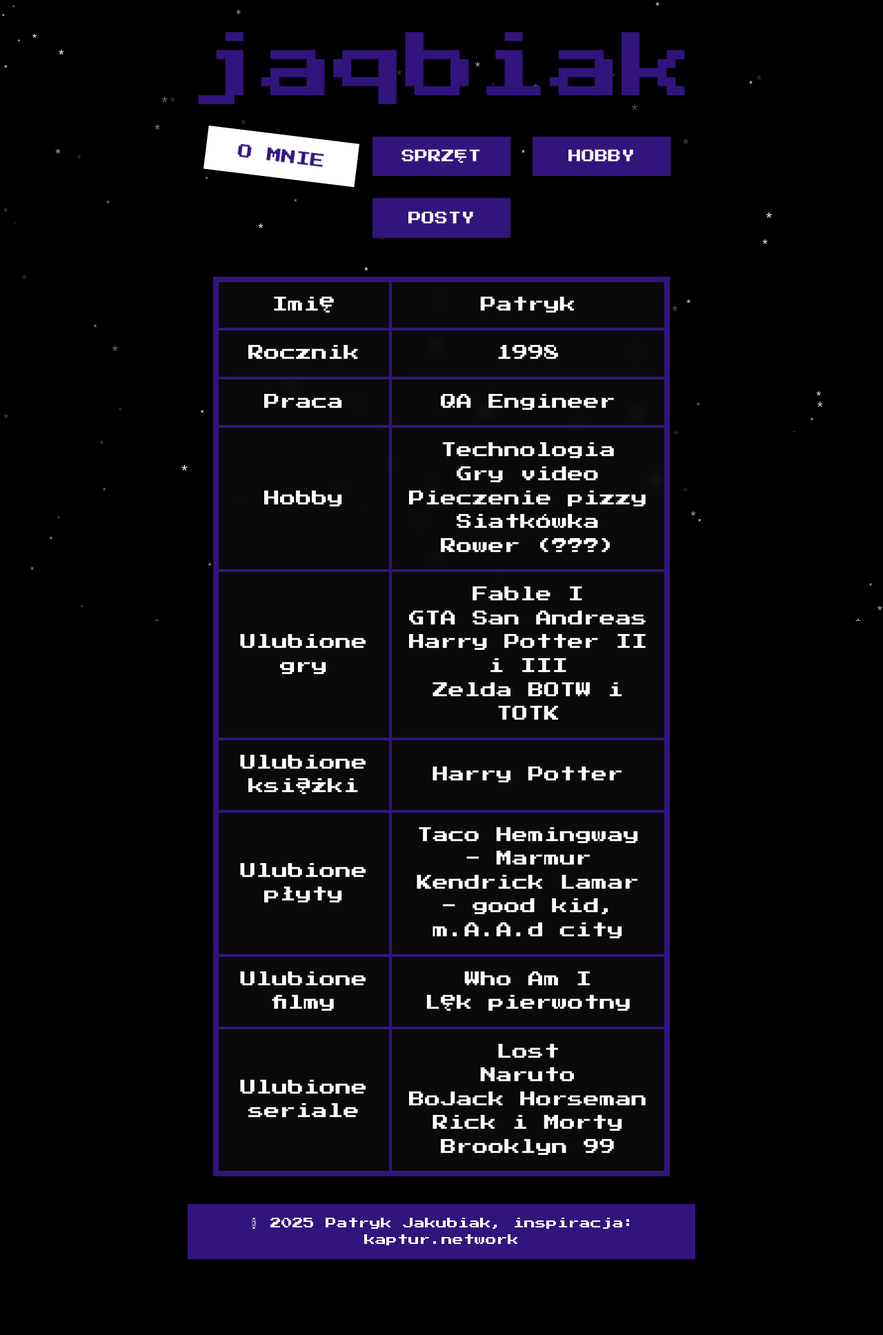
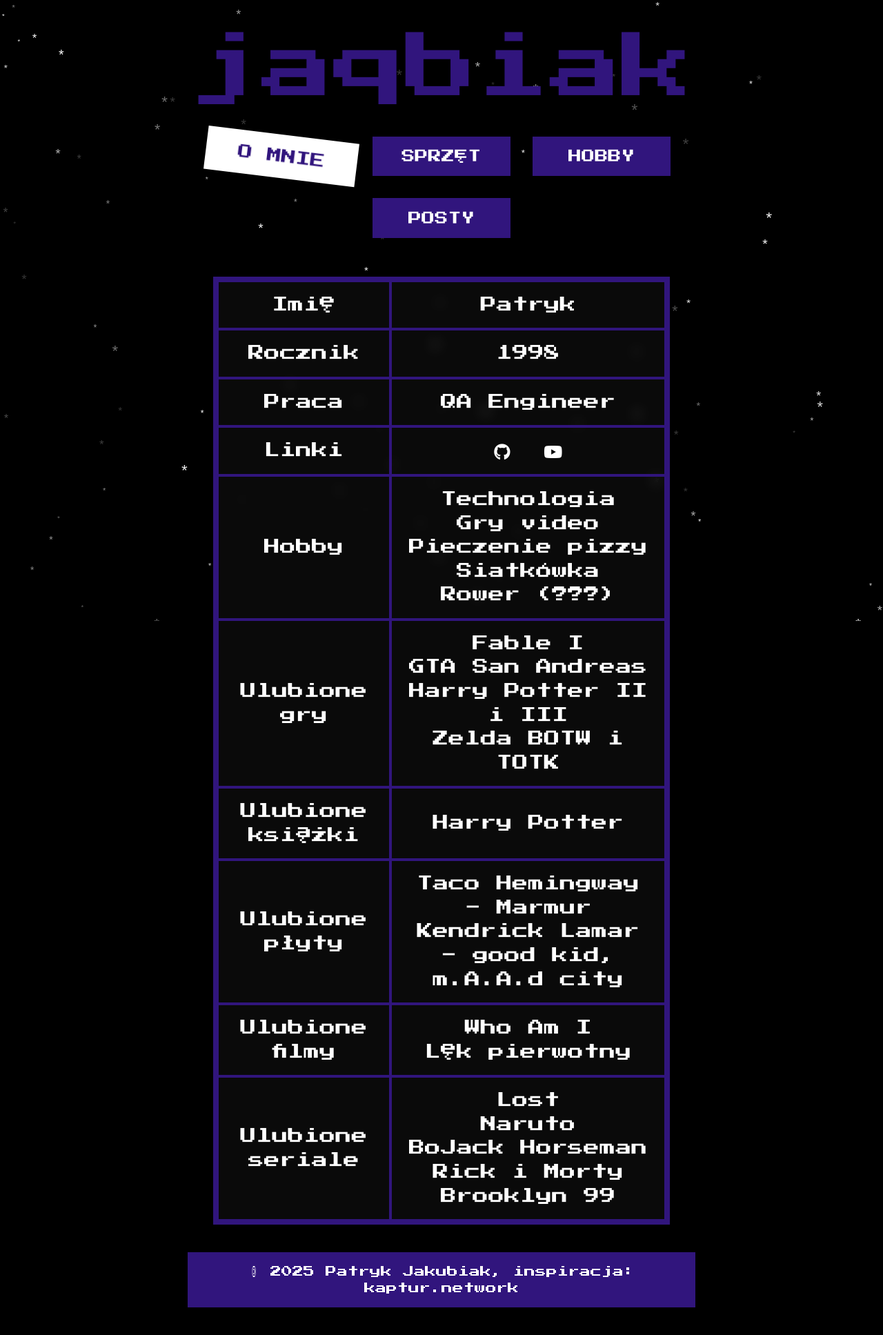
Before and after one commit to jaQbiak/jaqbiak, a Jekyll site: the page built from index.md, in a window 1280 px wide. Shown: the whole page at 69% size. Built offline with Jekyll 4.4.1, drawn with Linux system fonts in a browser that asks for light colours; nearby versions of some CDN libraries; before the commit the page ends 1865 px from its top, so only the background shows below that.

```diff
--- a/_assets/style.css
+++ b/_assets/style.css
@@ -101,15 +101,10 @@ tr, td {
   line-height: 1.5;
 }
 
-ul {
-  list-style: none;
-  padding-left: 0;
-}
-
-ul li::before {
-  content: "*";
-  color: #ffffff;
-  margin-right: 1rem;
+i {
+  font-size: clamp(1.5rem, 1.6vw, 2.1rem);
+  padding-left: 0.8rem;
+  padding-right: 0.8rem;
 }
 
 img {
--- a/_layouts/default.html
+++ b/_layouts/default.html
@@ -9,6 +9,7 @@
     <link href="https://fonts.googleapis.com/css2?family=Press+Start+2P&display=swap" rel="stylesheet">
     <meta charset="UTF-8" />
     <meta name="viewport" content="width=device-width, initial-scale=1.0">
+    <script src="https://kit.fontawesome.com/ef266f505f.js" crossorigin="anonymous"></script>
     <title>jaqbiak</title>
   </head>
   <body>
--- a/index.md
+++ b/index.md
@@ -14,6 +14,13 @@ nav_active: about
         </tr>
         <tr>
             <td>Praca</td><td>QA Engineer</td>
+        </tr>
+        <tr>
+            <td>Linki</td>
+            <td>
+                <a href="https://github.com/jaQbiak" target="_blank"><i class="fa-brands fa-github"></i></a>
+                <a href="https://www.youtube.com/@jaqbiak" target="_blank"><i class="fa-brands fa-youtube"></i></a>
+            </td>
         </tr>
         <tr>
             <td>Hobby</td>
```
Also changed, not shown: 404.md (+1 -4 lines), _posts/2025-07-31-pierwszy-film.md (added, +22 -0 lines), _assets/images/404.png (added).
